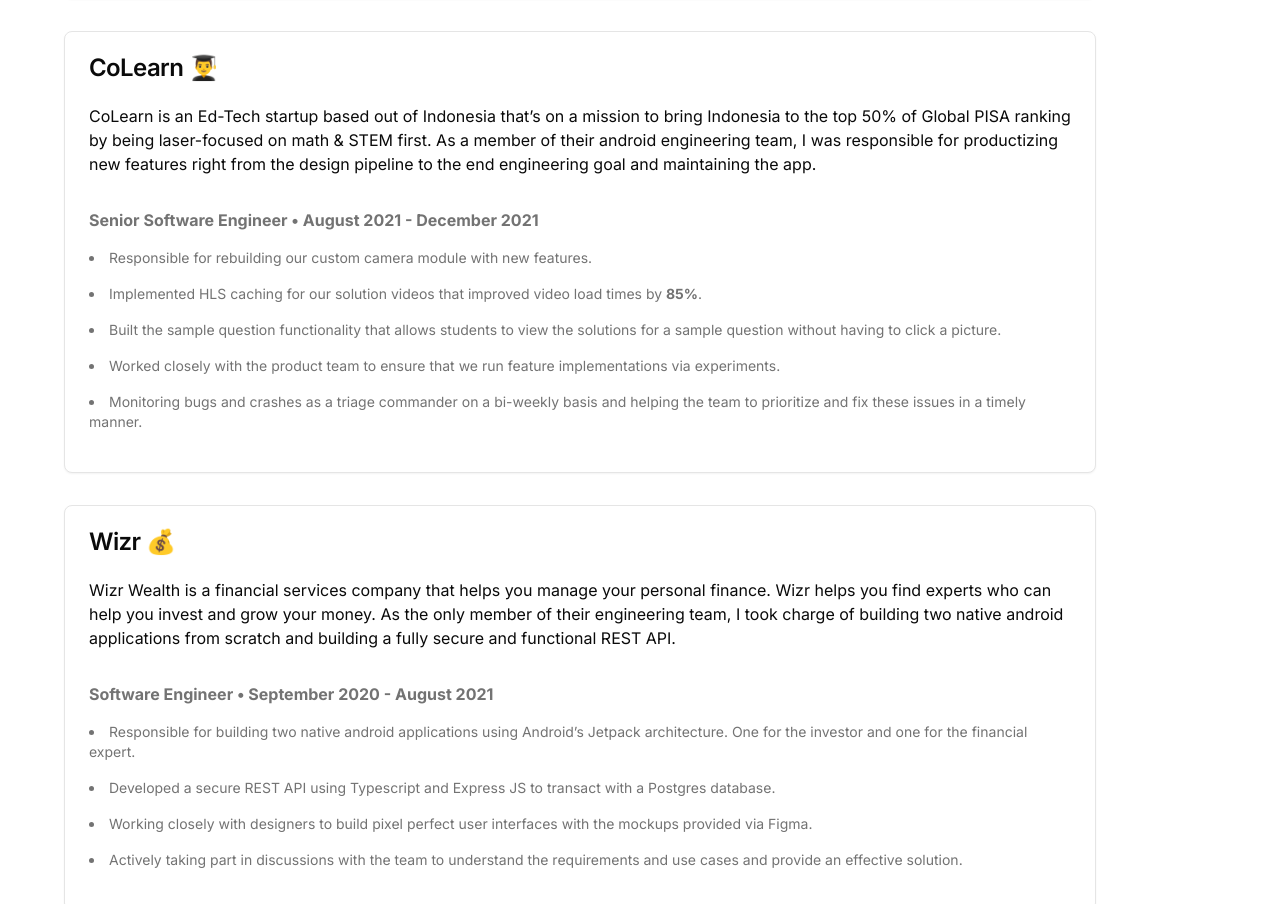
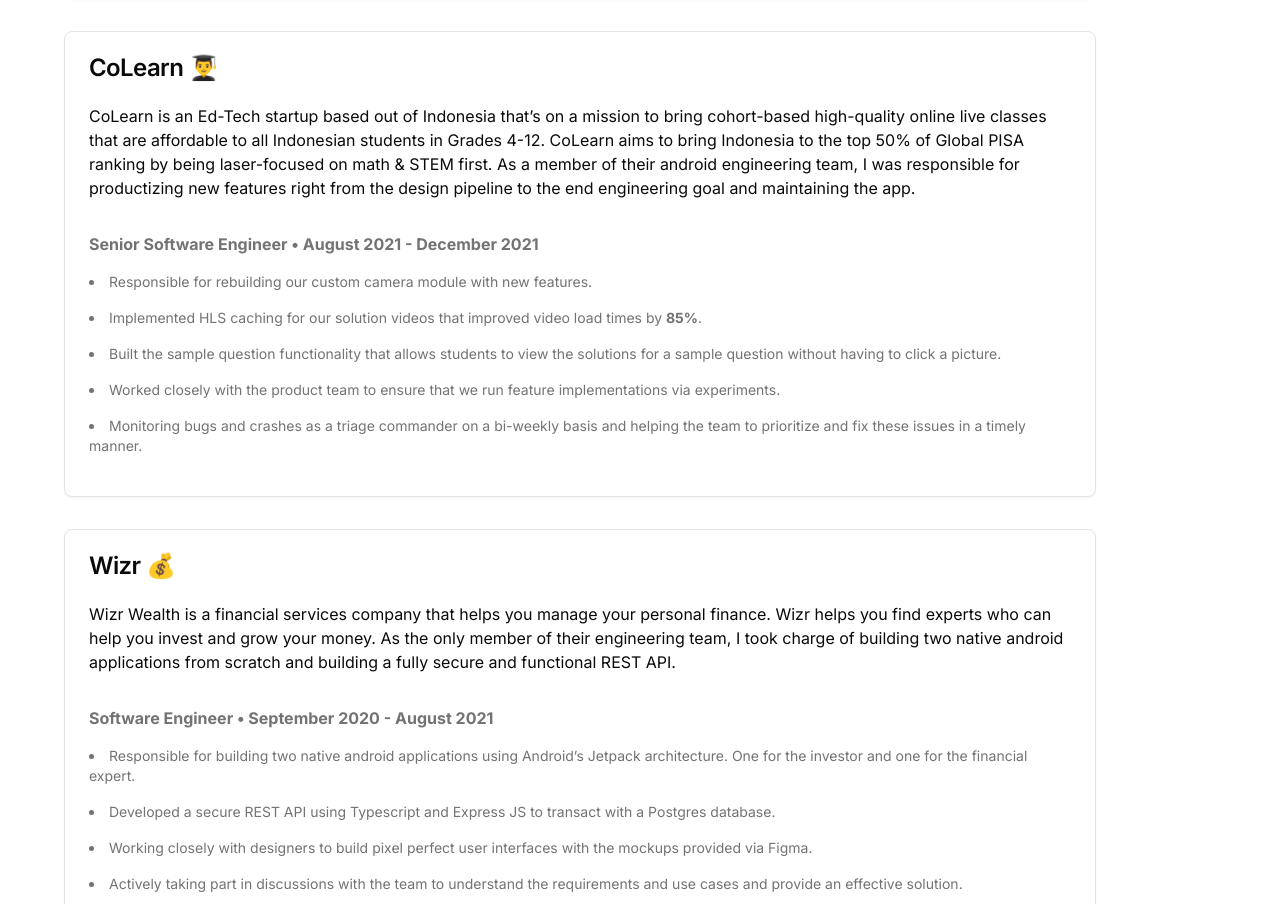
Before and after one commit to sivansundar/sivansundar-portfolio, a Next.js app: page /work in a window 1280 px wide. Shown: the part 1236-2140 px from the top of the page. Built offline with nearby package versions, Linux system fonts and the light colour scheme.

Commit message:
Updated CoLearn descripion

```diff
--- a/app/work/page.tsx
+++ b/app/work/page.tsx
@@ -134,9 +134,11 @@ export default function WorkPage() {
             <CardContent>
               <p className="mb-8">
                 CoLearn is an Ed-Tech startup based out of Indonesia that’s on a
-                mission to bring Indonesia to the top 50% of Global PISA ranking
-                by being laser-focused on math & STEM first. As a member of
-                their android engineering team, I was responsible for
+                mission to bring cohort-based high-quality online live classes
+                that are affordable to all Indonesian students in Grades 4-12.
+                CoLearn aims to bring Indonesia to the top 50% of Global PISA
+                ranking by being laser-focused on math & STEM first. As a member
+                of their android engineering team, I was responsible for
                 productizing new features right from the design pipeline to the
                 end engineering goal and maintaining the app.
               </p>
```
